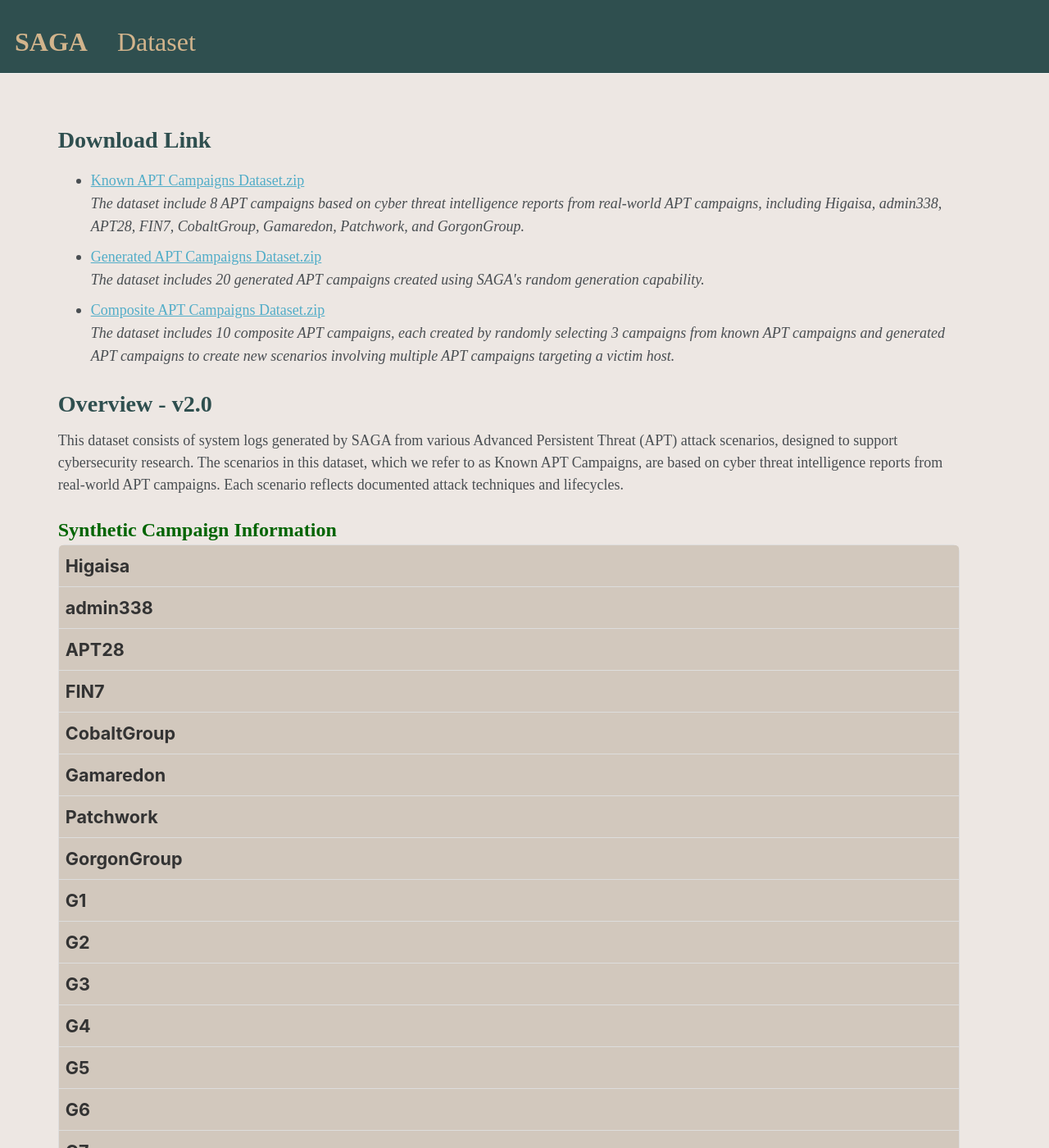
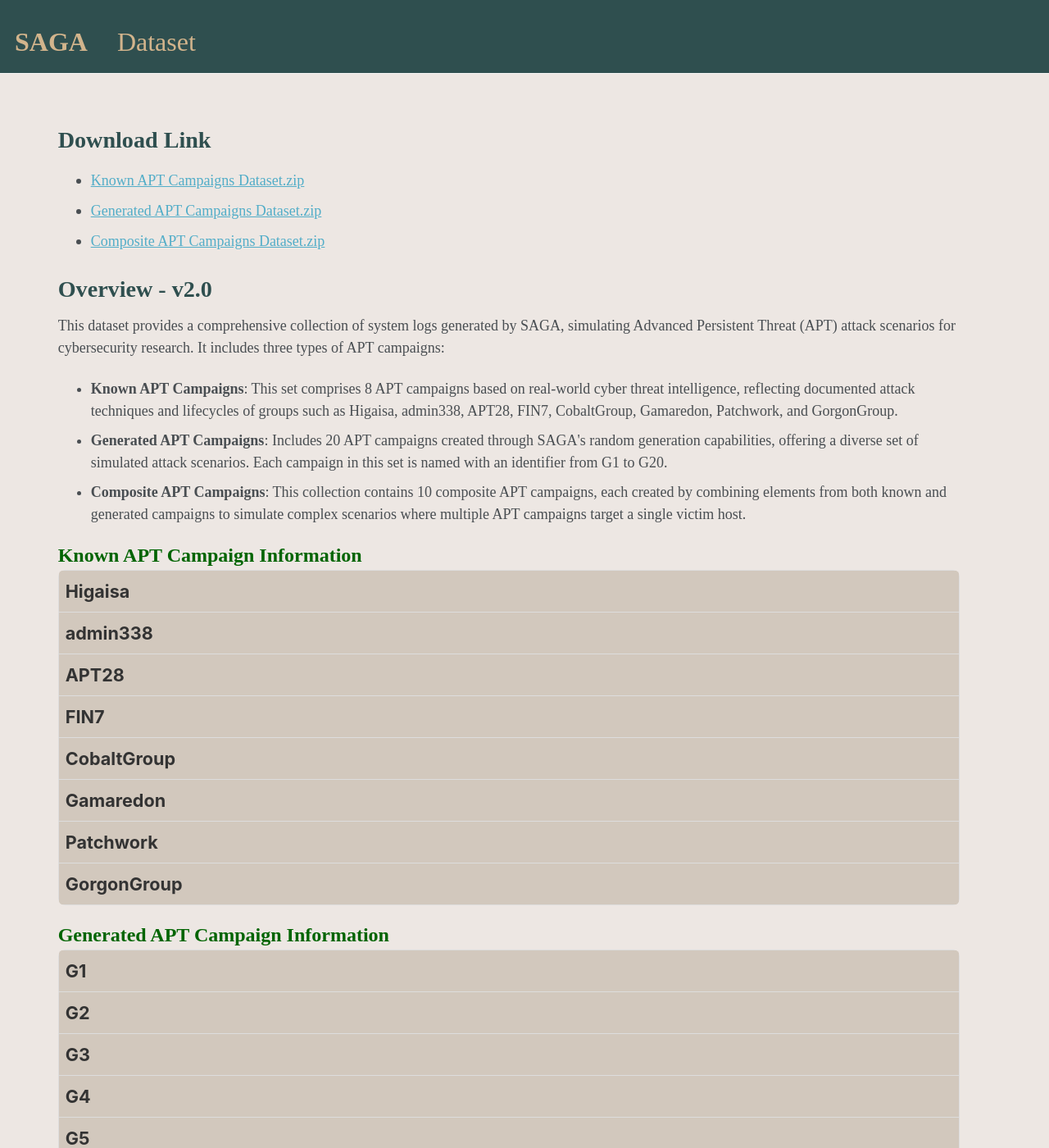
Before and after one commit to KKKK16/KKKK16.github.io, a Jekyll site: the page built from _pages/dataset_v2.md, in a window 1280 px wide and 1400 px high. Shown: the whole window at 82% size. Built offline with Jekyll 4.4.1, drawn with Linux system fonts in a browser that asks for light colours.

Commit message:
Update dataset_v2.md

```diff
--- a/_pages/dataset_v2.md
+++ b/_pages/dataset_v2.md
@@ -5,18 +5,26 @@ author_profile: false
 ---
 <h1 style= "color:#2F4F4F; font-family: 'Work Sans'; margin-top: 1em !important;">Download Link</h1>
 <ul>
-  <li><a href="https://drive.google.com/file/d/1LgCIlkkRZrLwlny3_od-D8E2jmkQ2jVy/view?usp=drive_link" target="_blank" style="font-family: 'Work Sans';">Known APT Campaigns Dataset.zip</a><br>
-    <em style="font-family: 'Work Sans';">The dataset include 8 APT campaigns based on cyber threat intelligence reports from real-world APT campaigns, including Higaisa, admin338, APT28, FIN7, CobaltGroup, Gamaredon, Patchwork, and GorgonGroup.</em><br></li>
-  <li><a href="https://drive.google.com/file/d/1e-8s4-DIM0FpRIJTqAaWC7uXUshr3WTu/view?usp=drive_link" target="_blank" style="font-family: 'Work Sans';">Generated APT Campaigns Dataset.zip</a><br>
-    <em style="font-family: 'Work Sans';">The dataset includes 20 generated APT campaigns created using SAGA's random generation capability.</em><br></li>
-  <li><a href="https://drive.google.com/file/d/16vbSaAyXvrnBM7tVrTe6E52m1JwRy_m2/view?usp=drive_link" target="_blank" style="font-family: 'Work Sans';">Composite APT Campaigns Dataset.zip</a><br>
-    <em style="font-family: 'Work Sans';">The dataset includes 10 composite APT campaigns, each created by randomly selecting 3 campaigns from known APT campaigns and generated APT campaigns to create new scenarios involving multiple APT campaigns targeting a victim host.</em></li>
-
+  <li>
+    <a href="https://drive.google.com/file/d/1LgCIlkkRZrLwlny3_od-D8E2jmkQ2jVy/view?usp=drive_link" target="_blank" style="font-family: 'Work Sans';">Known APT Campaigns Dataset.zip</a>
+  </li>
+  <li>
+    <a href="https://drive.google.com/file/d/1e-8s4-DIM0FpRIJTqAaWC7uXUshr3WTu/view?usp=drive_link" target="_blank" style="font-family: 'Work Sans';">Generated APT Campaigns Dataset.zip</a>
+  </li>
+  <li>
+    <a href="https://drive.google.com/file/d/16vbSaAyXvrnBM7tVrTe6E52m1JwRy_m2/view?usp=drive_link" target="_blank" style="font-family: 'Work Sans';">Composite APT Campaigns Dataset.zip</a>
+  </li>
 </ul>
 <h1 style= "color:#2F4F4F; font-family: 'Work Sans'; margin-top: 1em !important;">Overview - v2.0</h1>
-<p style="font-family: 'Work Sans';">This dataset consists of system logs generated by SAGA from various Advanced Persistent Threat (APT) attack scenarios, designed to support cybersecurity research. The scenarios in this dataset, which we refer to as Known APT Campaigns, are based on cyber threat intelligence reports from real-world APT campaigns. Each scenario reflects documented attack techniques and lifecycles.</p>
+<p style="font-family: 'Work Sans';">This dataset provides a comprehensive collection of system logs generated by SAGA, simulating Advanced Persistent Threat (APT) attack scenarios for cybersecurity research. It includes three types of APT campaigns:</p>
+<ul>
+  <li style="font-family: 'Work Sans';"><strong>Known APT Campaigns</strong>: This set comprises 8 APT campaigns based on real-world cyber threat intelligence, reflecting documented attack techniques and lifecycles of groups such as Higaisa, admin338, APT28, FIN7, CobaltGroup, Gamaredon, Patchwork, and GorgonGroup.</li>
+  <li style="font-family: 'Work Sans';"><strong>Generated APT Campaigns</strong>: Includes 20 APT campaigns created through SAGA's random generation capabilities, offering a diverse set of simulated attack scenarios. Each campaign in this set is named with an identifier from G1 to G20.</li>
+  <li style="font-family: 'Work Sans';"><strong>Composite APT Campaigns</strong>: This collection contains 10 composite APT campaigns, each created by combining elements from both known and generated campaigns to simulate complex scenarios where multiple APT campaigns target a single victim host.</li>
+</ul>
 
-<p style="margin-top: 1em !important; margin-bottom: 0 !important;"><span style="color: #006400; font-family: 'Work Sans'; font-size:24px; font-weight: bold;">Synthetic Campaign Information</span></p>
+
+<p style="margin-top: 1em !important; margin-bottom: 0 !important;"><span style="color: #006400; font-family: 'Work Sans'; font-size:24px; font-weight: bold;">Known APT Campaign Information</span></p>
 <div class="accordion">
   <div class="accordion-item">
     <button class="accordion-header">Higaisa</button>
@@ -39,7 +47,7 @@ author_profile: false
         <li style="font-family: 'Work Sans'; margin-bottom: 0;">Masquerade Task or Service</li>
         <li style="font-family: 'Work Sans'; margin-bottom: 0;">Scheduled Task</li>
       </ul>
-      <p style="margin-bottom: 0;"><strong>Event:</strong> 607416</p>
+      <p style="margin-bottom: 0;"><strong>Event:</strong> 607,416</p>
       <p style="margin-bottom: 0;"><strong>MalEvent:</strong> 0.005%</p>
     </div>
   </div>
@@ -66,7 +74,7 @@ author_profile: false
         <li style="font-family: 'Work Sans'; margin-bottom: 0;">System Network Connections Discovery</li>
         <li style="font-family: 'Work Sans'; margin-bottom: 0;">System Service Discovery</li>
       </ul>
-      <p style="margin-bottom: 0;"><strong>Event:</strong> 950436</p>
+      <p style="margin-bottom: 0;"><strong>Event:</strong> 950,436</p>
       <p style="margin-bottom: 0;"><strong>MalEvent:</strong> 0.006%</p>
     </div>
   </div>
@@ -89,7 +97,7 @@ author_profile: false
         <li style="font-family: 'Work Sans'; margin-bottom: 0;">Data from Local System</li>
         <li style="font-family: 'Work Sans'; margin-bottom: 0;">Exfiltration Over Web Service</li>
       </ul>
-      <p style="margin-bottom: 0;"><strong>Event:</strong> 1203013</p>
+      <p style="margin-bottom: 0;"><strong>Event:</strong> 1,203,013</p>
       <p style="margin-bottom: 0;"><strong>MalEvent:</strong> 1.175%</p>
     </div>
   </div>
@@ -108,7 +116,7 @@ author_profile: false
         <li style="font-family: 'Work Sans'; margin-bottom: 0;">Registry Run Keys</li>
         <li style="font-family: 'Work Sans'; margin-bottom: 0;">Scheduled Task</li>
       </ul>
-      <p style="margin-bottom: 0;"><strong>Event:</strong> 2072151</p>
+      <p style="margin-bottom: 0;"><strong>Event:</strong> 2,072,151</p>
       <p style="margin-bottom: 0;"><strong>MalEvent:</strong> 0.001%</p>
     </div>
   </div>
@@ -125,7 +133,7 @@ author_profile: false
         <li style="font-family: 'Work Sans'; margin-bottom: 0;">Remote Access Software</li>
         <li style="font-family: 'Work Sans'; margin-bottom: 0;">Network Service Discovery</li>
       </ul>
-      <p style="margin-bottom: 0;"><strong>Event:</strong> 961920</p>
+      <p style="margin-bottom: 0;"><strong>Event:</strong> 961,920</p>
       <p style="margin-bottom: 0;"><strong>MalEvent:</strong> 0.11800000000000001%</p>
     </div>
   </div>
@@ -154,7 +162,7 @@ author_profile: false
         <li style="font-family: 'Work Sans'; margin-bottom: 0;">Scheduled Task</li>
         <li style="font-family: 'Work Sans'; margin-bottom: 0;">Defacement</li>
       </ul>
-      <p style="margin-bottom: 0;"><strong>Event:</strong> 442729</p>
+      <p style="margin-bottom: 0;"><strong>Event:</strong> 442,729</p>
       <p style="margin-bottom: 0;"><strong>MalEvent:</strong> 0.013%</p>
     </div>
   </div>
@@ -181,7 +189,7 @@ author_profile: false
         <li style="font-family: 'Work Sans'; margin-bottom: 0;">Registry Run Keys</li>
         <li style="font-family: 'Work Sans'; margin-bottom: 0;">Remote Desktop Protocol</li>
       </ul>
-      <p style="margin-bottom: 0;"><strong>Event:</strong> 155296</p>
+      <p style="margin-bottom: 0;"><strong>Event:</strong> 155,296</p>
       <p style="margin-bottom: 0;"><strong>MalEvent:</strong> 9.095%</p>
     </div>
   </div>
@@ -206,10 +214,15 @@ author_profile: false
         <li style="font-family: 'Work Sans'; margin-bottom: 0;">Disable or Modify Tools</li>
         <li style="font-family: 'Work Sans'; margin-bottom: 0;">Hidden Window</li>
       </ul>
-      <p style="margin-bottom: 0;"><strong>Event:</strong> 844723</p>
+      <p style="margin-bottom: 0;"><strong>Event:</strong> 844,723</p>
       <p style="margin-bottom: 0;"><strong>MalEvent:</strong> 0.006%</p>
     </div>
   </div>
+</div>
+
+
+<p style="margin-top: 1em !important; margin-bottom: 0 !important;"><span style="color: #006400; font-family: 'Work Sans'; font-size:24px; font-weight: bold;">Generated APT Campaign Information</span></p>
+<div class="accordion">
   <div class="accordion-item">
     <button class="accordion-header">G1</button>
     <div class="accordion-content">
```
